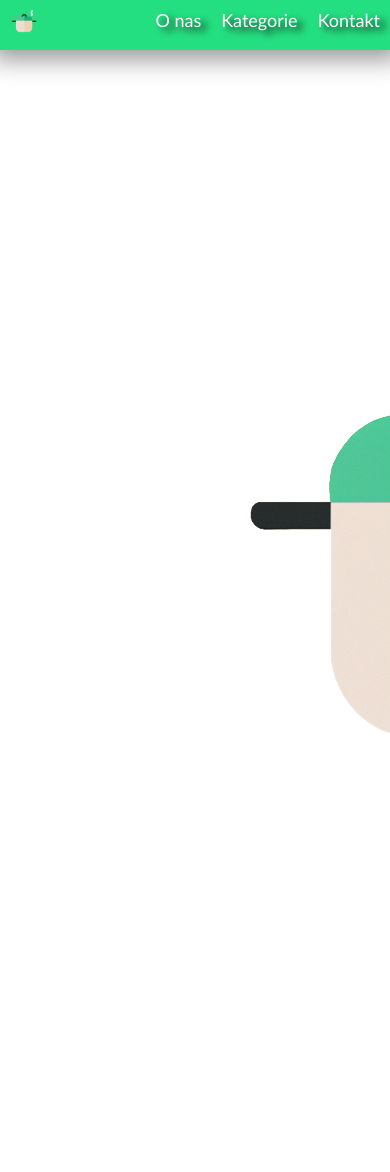
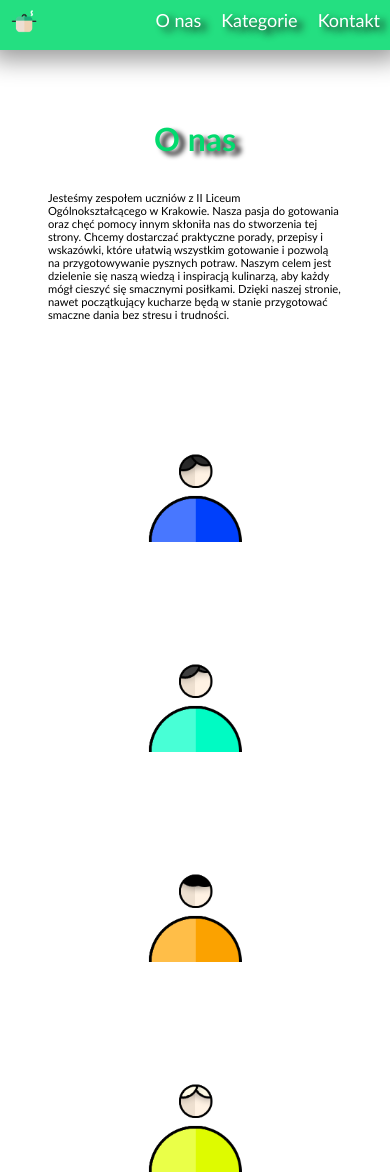
Before and after one commit to MrSandman698/Strona-kulinarna, a PHP site: page /oNas.php in a window 390 px wide; the page is wider, and only the part inside the window is pictured. Before the commit the page ends 733 px from the top of that part, so only its background shows below. Run offline with PHP 8.4, Linux system fonts and the light colour scheme.

Commit message:
Strona-O-Nas

```diff
--- a/index.php
+++ b/index.php
@@ -36,7 +36,7 @@
    <a class = "logoImg" href="index.php"><img class = "logo" src="garnek.png" ></a>
 
     <div class = "dropDown">
-      <button class = "dropButtons">O nas</button>
+    <a href = "oNas.php"><button class = "dropButtons">O nas</button></a>
     </div>
 
     <div class = "dropDown">
@@ -49,7 +49,7 @@
     </div>
 
     <div class = "dropDown">
-      <button class = "dropButtons">Kontakt</button>
+      <a href = "oNas.php"><button class = "dropButtons">Kontakt</button></a>
     </div>
   </div>
 
--- a/oNas.php
+++ b/oNas.php
@@ -26,9 +26,9 @@
     <div class = "dropDown">
       <button class = "dropButtons" id = "kat">Kategorie</button>
       <div class = "dropMenu">
-        <a href = "?kategoria=1" class = "dropDownLink">Danie Główne</a>
-        <a href = "?kategoria=2" class = "dropDownLink">Zupa</a>
-        <a href = "?kategoria=3" class = "dropDownLink">Deser</a>
+        <a href = "index.php?kategoria=1" class = "dropDownLink">Danie Główne</a>
+        <a href = "index.php?kategoria=2" class = "dropDownLink">Zupa</a>
+        <a href = "index.php?kategoria=3" class = "dropDownLink">Deser</a>
       </div>
     </div>
 
@@ -37,7 +37,17 @@
     </div>
   </div>
   <div class="oNasBox">
-    <img src ="garnek.png">
+    <img src ="garnekCienie.png" id="logoGarnekCienie">
+    <h1 id = "headerONas">O nas</h1>
+    <p id = "parONas">
+      Jesteśmy zespołem uczniów z II Liceum Ogólnokształcącego w Krakowie. Nasza pasja do gotowania oraz chęć pomocy innym skłoniła nas do stworzenia tej strony.
+      Chcemy dostarczać praktyczne porady, przepisy i wskazówki, które ułatwią wszystkim gotowanie i pozwolą na przygotowywanie pysznych potraw. Naszym celem jest dzielenie się naszą wiedzą i inspiracją kulinarzą, aby każdy mógł cieszyć się smacznymi posiłkami.
+      Dzięki naszej stronie, nawet początkujący kucharze będą w stanie przygotować smaczne dania bez stresu i trudności.
+    </p>
+    <img src = "osoby/numer1.png" id="n1">
+    <img src = "osoby/numer2.png" id="n2">
+    <img src = "osoby/numer3.png" id="n3">
+    <img src = "osoby/numer4.png" id="n4">
   </div>
 
   </body>
--- a/oNasStyle.css
+++ b/oNasStyle.css
@@ -0,0 +1,128 @@
+.oNasBox{
+  margin: 3rem;
+  width: auto;
+  height: auto;
+  display: grid;
+  gap: 1rem;
+  grid-template-columns: 1fr 1fr 1fr 1fr;
+  grid-auto-rows: auto auto auto;
+  grid-template-areas:
+  "logo logo header header"
+  "logo logo parONas parONas"
+  "n1 n2 n3 n4";
+}
+
+
+
+
+#logoGarnekCienie {
+  width: 100%;
+  height: 100%;
+  grid-area: logo;
+}
+#headerONas {
+  width: 100%;
+  height: 100%;
+  grid-area: header;
+  font-family: 'Gill Sans', 'Gill Sans MT', Calibri, 'Trebuchet MS', sans-serif;
+  font-size: 6rem;
+  color:rgb(2, 218, 110);
+  text-shadow: 6px 4px 5px rgba(23, 23, 24, 1);
+  text-align: center;
+}
+#parONas {
+  width: 100%;
+  height: 100%;
+  grid-area: parONas;
+  font-family: 'Gill Sans', 'Gill Sans MT', Calibri, 'Trebuchet MS', sans-serif;
+  font-size: 2.5rem;
+}
+#n1 {
+  width: auto;
+  height: 100%;
+  grid-area: n1;
+  margin-left: auto;
+  margin-right: auto;
+}
+#n2 {
+  width: auto;
+  height: 100%;
+  grid-area: n2;
+  margin-left: auto;
+  margin-right: auto;
+}
+#n3 {
+  width: auto;
+  height: 100%;
+  grid-area: n3;
+  margin-left: auto;
+  margin-right: auto;
+}
+#n4 {
+  width: auto;
+  height: 100%;
+  grid-area: n4;
+  margin-left: auto;
+  margin-right: auto;
+}
+
+
+
+
+@media only screen and (max-width: 1900px){
+  #parONas {
+    font-size: 2rem;
+  }
+  @media only screen and (max-width: 1665px){
+    #headerONas {
+      font-size: 4rem;
+    }
+    #parONas {
+      font-size: 1.5rem;
+    }
+    @media only screen and (max-width: 1200px){
+      #logoGarnekCienie{
+        display: none;
+      }
+      .oNasBox{
+        gap: 0;
+        grid-template-columns: 1fr;
+        grid-auto-rows: auto auto 450px 450px 450px 450px;
+        grid-template-areas:
+        "header"
+        "parONas"
+        "n1"
+        "n2"
+        "n3"
+        "n4";
+      }
+      @media only screen and (max-width: 700px){
+        #headerONas {
+          font-size: 2rem;
+        }
+        #parONas {
+          font-size: 1rem;
+        }
+        .oNasBox{
+          grid-template-columns: 1fr;
+          grid-auto-rows: auto auto 250px 250px 250px 250px;
+          grid-template-areas:
+          "header"
+          "parONas"
+          "n1"
+          "n2"
+          "n3"
+          "n4";
+        }
+        @media only screen and (max-width: 500px){
+          #parONas {
+            font-size: 0.7rem;
+          }
+          .oNasBox{
+            grid-auto-rows: auto auto 210px 210px 210px 210px;
+          }
+        }
+      }
+    }
+  }
+}
```
Also changed, not shown: garnekCienie.png (added), osoby/numer1.png (added), osoby/numer2.png (added), osoby/numer3.png (added), osoby/numer4.png (added).
